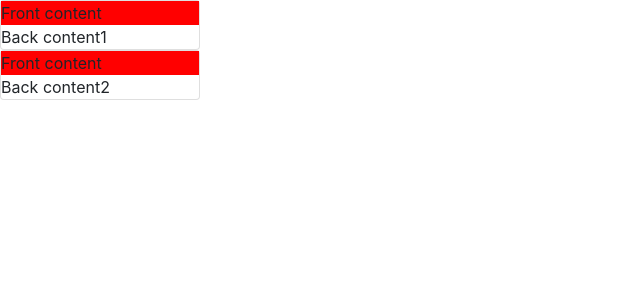
After one commit to rimvydaszilinskas/2030, a PHP site: page /test.html in a window 1280 px wide. The commit adds this page. Shown: the top 300 px of the page, without its empty margins (0-640 px from the left). Run offline with PHP 8.4, Linux system fonts and the light colour scheme; some libraries are stand-ins or nearby versions.

```diff
--- a/New Version/gameStyle.css
+++ b/New Version/gameStyle.css
@@ -26,6 +26,10 @@ body{
   font-size: 1.4em;
 }
 
+.sdg-img{
+  transition: 0.1s;
+}
+
 .sdg-img:hover{
   cursor: pointer;
 }
--- /dev/null
+++ b/New Version/test.html
@@ -0,0 +1,46 @@
+<!doctype html>
+
+<html lang="en">
+<head>
+  <meta charset="utf-8">
+
+  <title>2030 Game</title>
+  <meta name="description" content="2030.Builders web game 2.0.1">
+  <meta name="author" content="rimvydas.site">
+
+  <link rel="stylesheet" type="text/css" href="https://fonts.googleapis.com/css?family=Raleway" />
+  <link rel="stylesheet" href="gameStyle.css">
+  <!-- include bootstrap for some of the features -->
+  <link rel="stylesheet" href="https://stackpath.bootstrapcdn.com/bootstrap/4.1.3/css/bootstrap.min.css" integrity="sha384-MCw98/SFnGE8fJT3GXwEOngsV7Zt27NXFoaoApmYm81iuXoPkFOJwJ8ERdknLPMO" crossorigin="anonymous">
+</head>
+
+<body>
+  <div class="card" style="width: 200px;">
+    <div class="front" style="background-color: red">
+      Front content
+    </div>
+    <div class="back">
+      Back content1
+    </div>
+  </div>
+  <div class="card" style="width: 200px;">
+    <div class="front" style="background-color: red">
+      Front content
+    </div>
+    <div class="back">
+      Back content2
+    </div>
+  </div>
+  <script src="https://code.jquery.com/jquery-3.3.1.js" integrity="sha256-2Kok7MbOyxpgUVvAk/HJ2jigOSYS2auK4Pfzbm7uH60=" crossorigin="anonymous"></script>
+  <script src="https://cdn.rawgit.com/nnattawat/flip/master/dist/jquery.flip.min.js"></script>
+  <script>
+    $(function($) {
+      // $(".card").each((index, element) =>{
+      //   console.log(element);
+      //   $(element).flip({axis : "x", trigger : "hover"});
+      // });
+      $(".card").flip({axis : "x"});
+    });
+  </script>
+</body>
+</html>
```
Also changed, not shown: New Version/js/game.js (+23 -0 lines).
